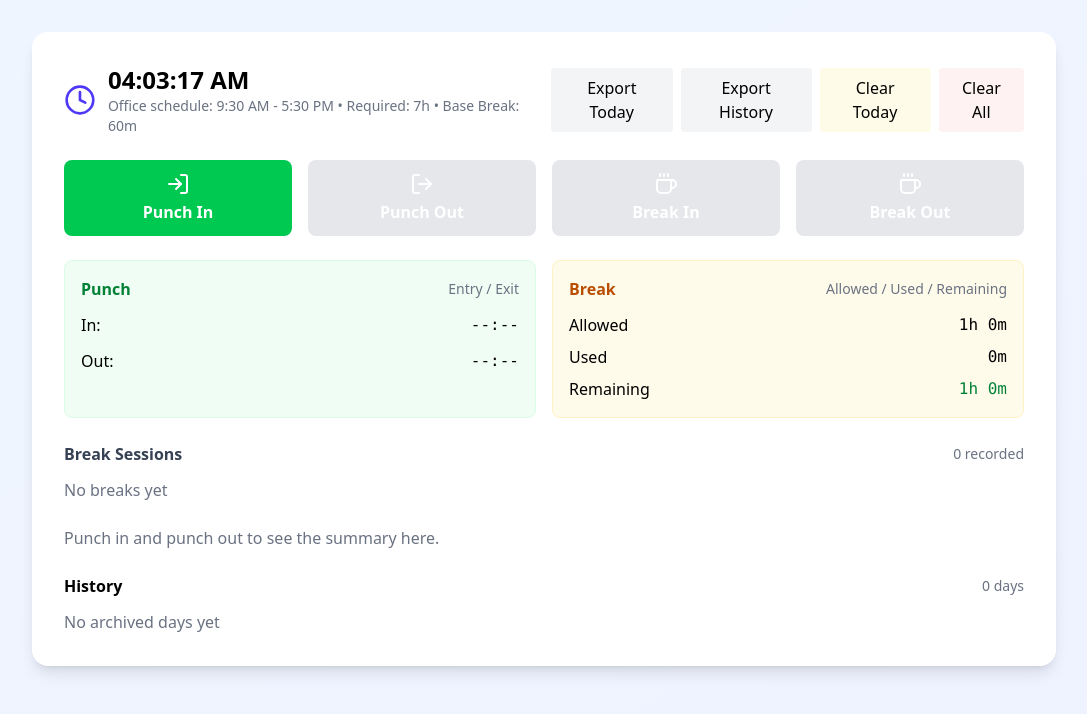
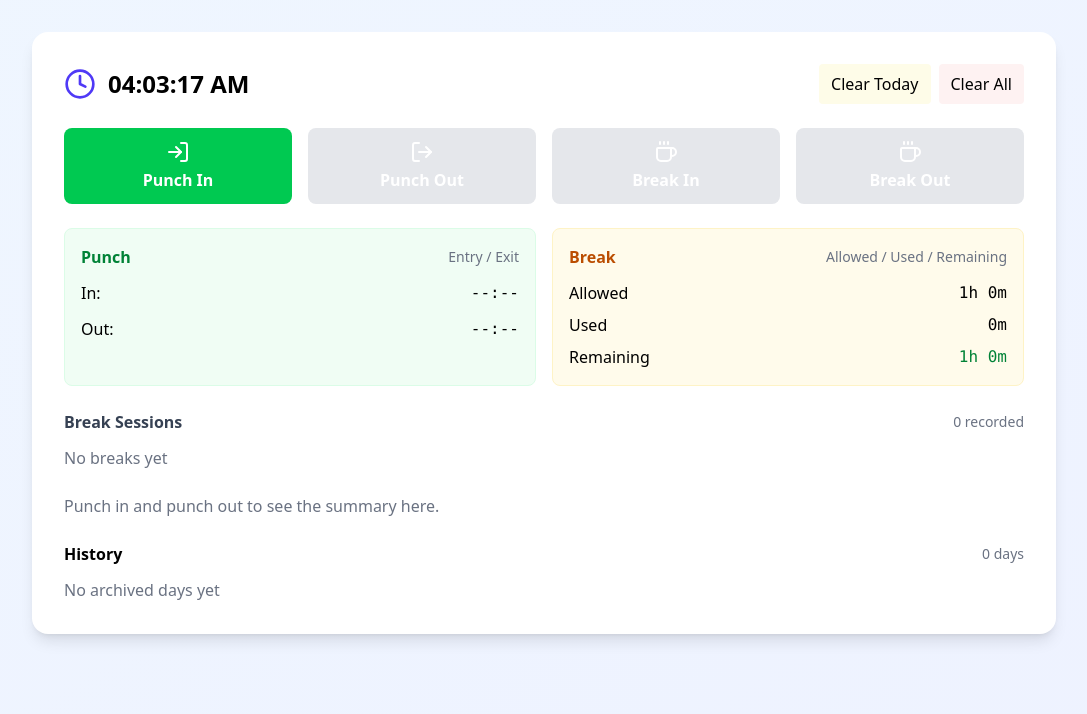
Before and after one commit to abinandd/time-tracker, a React (Vite) app: page / in a window 1280 px wide. Shown: the top 714 px of the page, without its empty margins (96-1183 px from the left). Built offline with nearby package versions, Linux system fonts and the light colour scheme.

Commit message:
removed buttons

```diff
--- a/src/OfficeTimeTracker.jsx
+++ b/src/OfficeTimeTracker.jsx
@@ -530,17 +530,11 @@ export default function OfficeTimeTracker() {
               <Clock className="w-8 h-8 text-indigo-600" />
               <div>
                 <div className="text-xl md:text-2xl font-semibold">{formatFull(now)}</div>
-                <div className="text-sm text-gray-500">Office schedule: 9:30 AM - 5:30 PM • Required: 7h • Base Break: 60m</div>
+                <div className="text-sm text-gray-500"></div>
               </div>
             </div>
 
             <div className="flex gap-2">
-              <button onClick={() => exportCSV(false)} className="px-3 py-2 bg-gray-100 rounded hover:bg-gray-200">
-                Export Today
-              </button>
-              <button onClick={() => exportCSV(true)} className="px-3 py-2 bg-gray-100 rounded hover:bg-gray-200">
-                Export History
-              </button>
               <button onClick={clearToday} className="px-3 py-2 bg-yellow-50 rounded hover:bg-yellow-100">
                 Clear Today
               </button>
```
